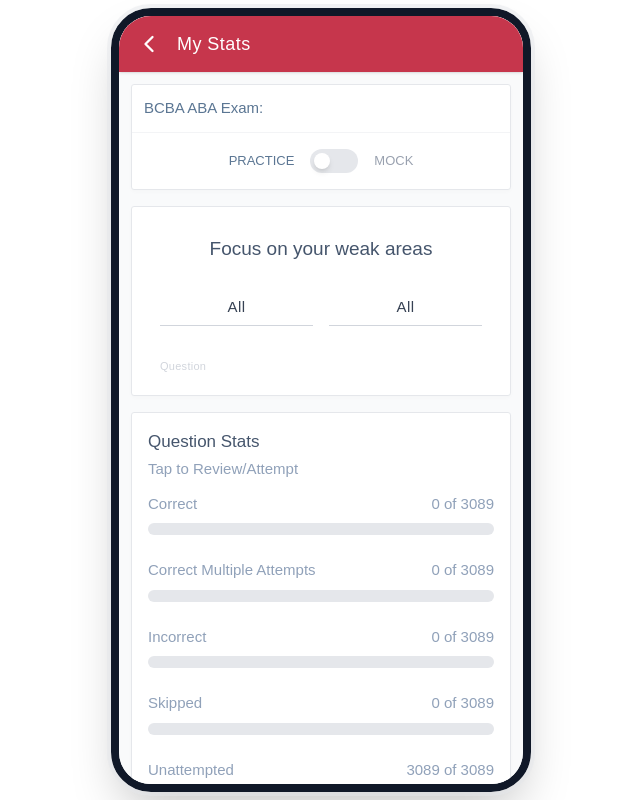
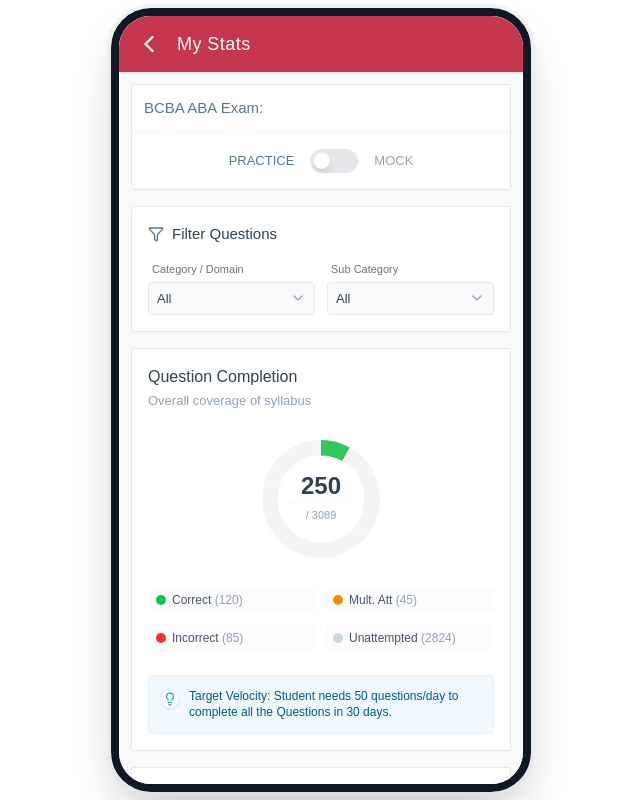
Before and after one commit to kaushalwork0/TestZapp-NCLEX-BCBA, a Next.js app: page /stats in a window 1280 px wide. Shown: the whole page, without its empty margins (319-959 px from the left). Built offline with nearby package versions, Linux system fonts and the light colour scheme.

Commit message:
feat: add stats page and global CSS configuration for exam tracking

```diff
--- a/src/app/globals.css
+++ b/src/app/globals.css
@@ -29,3 +29,12 @@
   color: var(--foreground);
   font-family: Arial, Helvetica, sans-serif;
 }
+
+/* Hide scrollbar for mobile interfaces */
+.scrollbar-hide::-webkit-scrollbar {
+  display: none;
+}
+.scrollbar-hide {
+  -ms-overflow-style: none;
+  scrollbar-width: none;
+}
--- a/src/app/stats/page.tsx
+++ b/src/app/stats/page.tsx
@@ -1,12 +1,92 @@
 "use client";
 
 import { useState, useEffect } from "react";
-import { ChevronLeft, Calendar } from "lucide-react";
+import { ChevronLeft, Calendar, Filter, Lightbulb, ChevronDown, X, Check } from "lucide-react";
 import { useRouter } from "next/navigation";
+import { motion, AnimatePresence } from "framer-motion";
+
+function BottomSheetSelect({ label, options, value, onChange }: { label: string, options: string[], value: string, onChange: (val: string) => void }) {
+  const [isOpen, setIsOpen] = useState(false);
+
+  return (
+    <>
+      <div className="flex flex-col flex-1">
+        <label className="text-[11px] text-gray-500 mb-1 ml-1">{label}</label>
+        <button
+          onClick={() => setIsOpen(true)}
+          className="border border-gray-200 rounded px-2 py-1.5 bg-gray-50 w-full flex items-center justify-between text-[13px] text-gray-700 focus:outline-none"
+        >
+          <span className="truncate">{value}</span>
+          <ChevronDown className="w-4 h-4 text-gray-400 shrink-0" />
+        </button>
+      </div>
+
+      <AnimatePresence>
+        {isOpen && (
+          <>
+            <motion.div
+              initial={{ opacity: 0 }}
+              animate={{ opacity: 1 }}
+              exit={{ opacity: 0 }}
+              onClick={() => setIsOpen(false)}
+              className="absolute inset-0 bg-black/40 z-[100] flex flex-col justify-end"
+            >
+              <motion.div
+                initial={{ y: "100%" }}
+                animate={{ y: 0 }}
+                exit={{ y: "100%" }}
+                transition={{ type: "tween", ease: "easeOut", duration: 0.25 }}
+                onClick={(e) => e.stopPropagation()}
+                className="bg-white rounded-t-2xl w-full max-w-md mx-auto overflow-hidden shadow-2xl relative max-h-[70vh] flex flex-col"
+              >
+                <div className="flex items-center justify-between p-4 border-b border-gray-100 shrink-0">
+                  <span className="font-medium text-gray-800 text-[15px]">Select {label}</span>
+                  <button
+                    onClick={() => setIsOpen(false)}
+                    className="p-1.5 rounded-full hover:bg-gray-100 transition-colors"
+                  >
+                    <X className="w-5 h-5 text-gray-500" />
+                  </button>
+                </div>
+
+                <div className="overflow-y-auto overscroll-contain pb-6 scrollbar-hide">
+                  {options.map((opt) => (
+                    <button
+                      key={opt}
+                      onClick={() => {
+                        onChange(opt);
+                        setIsOpen(false);
+                      }}
+                      className="w-full flex items-center justify-between px-5 py-3.5 border-b border-gray-50 hover:bg-gray-50 transition-colors active:bg-gray-100"
+                    >
+                      <span className={`text-[14px] ${value === opt ? 'text-primary font-medium' : 'text-gray-700'}`}>
+                        {opt}
+                      </span>
+                      {value === opt && (
+                        <Check className="w-5 h-5 text-primary" />
+                      )}
+                    </button>
+                  ))}
+                </div>
+              </motion.div>
+            </motion.div>
+          </>
+        )}
+      </AnimatePresence>
+    </>
+  );
+}
 
 export default function StatsPage() {
   const router = useRouter();
   const [statsTab, setStatsTab] = useState<"PRACTICE_EXAM" | "MOCK_EXAM">("PRACTICE_EXAM");
+  const [category, setCategory] = useState("All");
+  const [subCategory, setSubCategory] = useState("All");
+
+  const categoryOptions = [
+    "All", "Question Type", "NCLEX Category", "Content", "Concept", "Nursing Process", "QSEN", "Cognitive Level", "Activity Statement"
+  ];
+  const subCategoryOptions = ["All"];
 
   useEffect(() => {
     if (typeof window !== "undefined") {
@@ -22,11 +102,11 @@
   };
 
   const practiceStats = [
-    { label: "Correct", value: "0 of 3089", percentage: 0 },
-    { label: "Correct Multiple Attempts", value: "0 of 3089", percentage: 0 },
-    { label: "Incorrect", value: "0 of 3089", percentage: 0 },
-    { label: "Skipped", value: "0 of 3089", percentage: 0 },
-    { label: "Unattempted", value: "3089 of 3089", percentage: 100 },
+    { label: "Correct on 1st Attempt", count: 120, total: 3089, color: "bg-green-500" },
+    { label: "Correct After Multiple Attempts", count: 45, total: 3089, color: "bg-orange-400" },
+    { label: "Incorrect Responses", count: 85, total: 3089, color: "bg-red-500" },
+    { label: "Skipped Questions", count: 15, total: 3089, color: "bg-slate-400" },
+    { label: "Unattempted Questions", count: 2824, total: 3089, color: "bg-blue-500" },
   ];
 
   const submittedMockExams = [
@@ -67,7 +147,7 @@
         </div>
       </div>
 
-      <div className="flex-1 overflow-y-auto p-3 flex flex-col gap-4 pb-24">
+      <div className="flex-1 overflow-y-auto p-3 flex flex-col gap-4 pb-24 scrollbar-hide">
 
         {/* Tab Toggle Card */}
         <div className="bg-white border border-gray-200 shadow-[0_2px_4px_rgba(0,0,0,0.02)] rounded-[3px]">
@@ -94,46 +174,102 @@
 
         {statsTab === "PRACTICE_EXAM" ? (
           <>
-            {/* Focus on your weak areas Card */}
-            <div className="bg-white border border-gray-200 shadow-[0_2px_4px_rgba(0,0,0,0.02)] rounded-[3px] p-5">
-              <h2 className="text-[19px] font-normal text-center text-slate-600 mb-8 mt-2">Focus on your weak areas</h2>
+            {/* Filter Questions & Diagnostics */}
+            <div className="bg-white border border-gray-200 shadow-[0_2px_4px_rgba(0,0,0,0.02)] rounded-[3px] p-4">
+              <div className="flex items-center gap-2 mb-4">
+                <Filter className="w-4 h-4 text-secondary" />
+                <h3 className="text-[15px] font-medium text-slate-700">Filter Questions</h3>
+              </div>
+              <div className="flex gap-3">
+                <BottomSheetSelect
+                  label="Category / Domain"
+                  options={categoryOptions}
+                  value={category}
+                  onChange={setCategory}
+                />
+                <BottomSheetSelect
+                  label="Sub Category"
+                  options={subCategoryOptions}
+                  value={subCategory}
+                  onChange={setSubCategory}
+                />
+              </div>
+            </div>
 
-              <div className="flex gap-4 px-2">
-                <div className="flex-1 border-b border-gray-300 pb-1.5">
-                  <select className="w-full appearance-none bg-transparent text-center text-[15px] text-gray-700 focus:outline-none cursor-pointer tracking-wide">
-                    <option>All</option>
-                  </select>
-                </div>
-                <div className="flex-1 border-b border-gray-300 pb-1.5">
-                  <select className="w-full appearance-none bg-transparent text-center text-[15px] text-gray-700 focus:outline-none cursor-pointer tracking-wide">
-                    <option>All</option>
-                  </select>
+            {/* Question Completion */}
+            <div className="bg-white border border-gray-200 shadow-[0_2px_4px_rgba(0,0,0,0.02)] rounded-[3px] p-4">
+              <h3 className="text-[16px] font-medium text-slate-700">Question Completion</h3>
+              <p className="text-[13px] text-slate-400 mt-0.5 mb-6">Overall coverage of syllabus</p>
+
+              <div className="relative w-32 h-32 mx-auto mb-6">
+                <svg className="w-full h-full transform -rotate-90" viewBox="0 0 100 100">
+                  <circle cx="50" cy="50" r="40" fill="transparent" stroke="#F2F4F6" strokeWidth="12" />
+                  <circle
+                    cx="50" cy="50" r="40"
+                    fill="transparent"
+                    stroke="currentColor"
+                    strokeWidth="12"
+                    strokeDasharray={2 * Math.PI * 40}
+                    strokeDashoffset={(2 * Math.PI * 40) * (1 - (250/3089))}
+                    className="text-success transition-all duration-1000 ease-out"
+                  />
+                </svg>
+                <div className="absolute inset-0 flex flex-col items-center justify-center text-center">
+                  <span className="text-2xl font-bold text-slate-700 leading-none mb-1">250</span>
+                  <span className="text-[11px] text-slate-400 font-medium border-t border-gray-100 pt-1 w-16">/ 3089</span>
                 </div>
               </div>
 
-              <div className="mt-8 text-[11px] text-gray-300 font-medium tracking-wide pl-2">
-                Question
+              <div className="grid grid-cols-2 gap-y-3 gap-x-2 text-[12px] mb-6">
+                <div className="flex items-center gap-1.5 bg-gray-50/50 py-1 px-2 rounded">
+                  <div className="w-2.5 h-2.5 rounded-full bg-green-500"></div>
+                  <span className="text-slate-600">Correct <span className="text-slate-400">(120)</span></span>
+                </div>
+                <div className="flex items-center gap-1.5 bg-gray-50/50 py-1 px-2 rounded">
+                  <div className="w-2.5 h-2.5 rounded-full bg-orange-400"></div>
+                  <span className="text-slate-600">Mult. Att <span className="text-slate-400">(45)</span></span>
+                </div>
+                <div className="flex items-center gap-1.5 bg-gray-50/50 py-1 px-2 rounded">
+                  <div className="w-2.5 h-2.5 rounded-full bg-red-500"></div>
+                  <span className="text-slate-600">Incorrect <span className="text-slate-400">(85)</span></span>
+                </div>
+                <div className="flex items-center gap-1.5 bg-gray-50/50 py-1 px-2 rounded">
+                  <div className="w-2.5 h-2.5 rounded-full bg-slate-300"></div>
+                  <span className="text-slate-600">Unattempted <span className="text-slate-400">(2824)</span></span>
+                </div>
+              </div>
+
+              <div className="bg-sky-50 border border-sky-100 rounded p-3 flex gap-2.5 items-start">
+                <div className="mt-0.5 bg-white rounded-full p-0.5 shadow-sm">
+                  <Lightbulb className="w-3.5 h-3.5 text-sky-500" />
+                </div>
+                <p className="text-[12px] text-sky-800 leading-snug">
+                  <span className="font-medium">Target Velocity:</span> Student needs 50 questions/day to complete all the Questions in 30 days.
+                </p>
               </div>
             </div>
 
-            {/* Question Stats Card */}
-            <div className="bg-white border border-gray-200 shadow-[0_2px_4px_rgba(0,0,0,0.02)] rounded-[3px]">
-              <div className="p-4 pb-2">
-                <h3 className="text-[17px] font-normal text-slate-600">Question Stats</h3>
-                <p className="text-[15px] text-slate-400 mt-1">Tap to Review/Attempt</p>
-              </div>
+            {/* Progress Breakdown */}
+            <div className="bg-white border border-gray-200 shadow-[0_2px_4px_rgba(0,0,0,0.02)] rounded-[3px] p-4">
+              <h3 className="text-[16px] font-medium text-slate-700">Progress Breakdown</h3>
+              <p className="text-[12px] text-slate-400 mt-0.5 mb-5">Tap any category row to filter questions</p>
 
-              <div className="p-4 pt-1 flex flex-col gap-6">
+              <div className="flex flex-col gap-6">
                 {practiceStats.map((stat, idx) => (
                   <div key={idx} className="flex flex-col gap-2 cursor-pointer group">
-                    <div className="flex justify-between items-center text-[15px]">
-                      <span className="text-slate-400 group-hover:text-slate-500 transition-colors">{stat.label}</span>
-                      <span className="text-slate-400">{stat.value}</span>
+                    <div className="flex items-center justify-between text-[13px]">
+                      <div className="flex items-center gap-2">
+                        <div className={`w-2 h-2 rounded-full ${stat.color}`} />
+                        <span className="text-slate-600 font-medium group-hover:text-slate-800 transition-colors">{stat.label}</span>
+                      </div>
+                      <div className="flex items-center gap-2">
+                        <span className="text-slate-500 text-[12px]">{stat.count} of {stat.total}</span>
+                      </div>
                     </div>
-                    <div className="w-full bg-gray-200 h-3 rounded-full overflow-hidden">
+                    <div className="w-full bg-gray-100 h-1.5 rounded-full overflow-hidden">
                       <div
-                        className="bg-gray-300 h-full rounded-full transition-all duration-500"
-                        style={{ width: `${stat.percentage}%` }}
+                        className={`h-full rounded-full transition-all duration-500 ${stat.color}`}
+                        style={{ width: `${(stat.count / stat.total) * 100}%` }}
                       />
                     </div>
                   </div>
```
